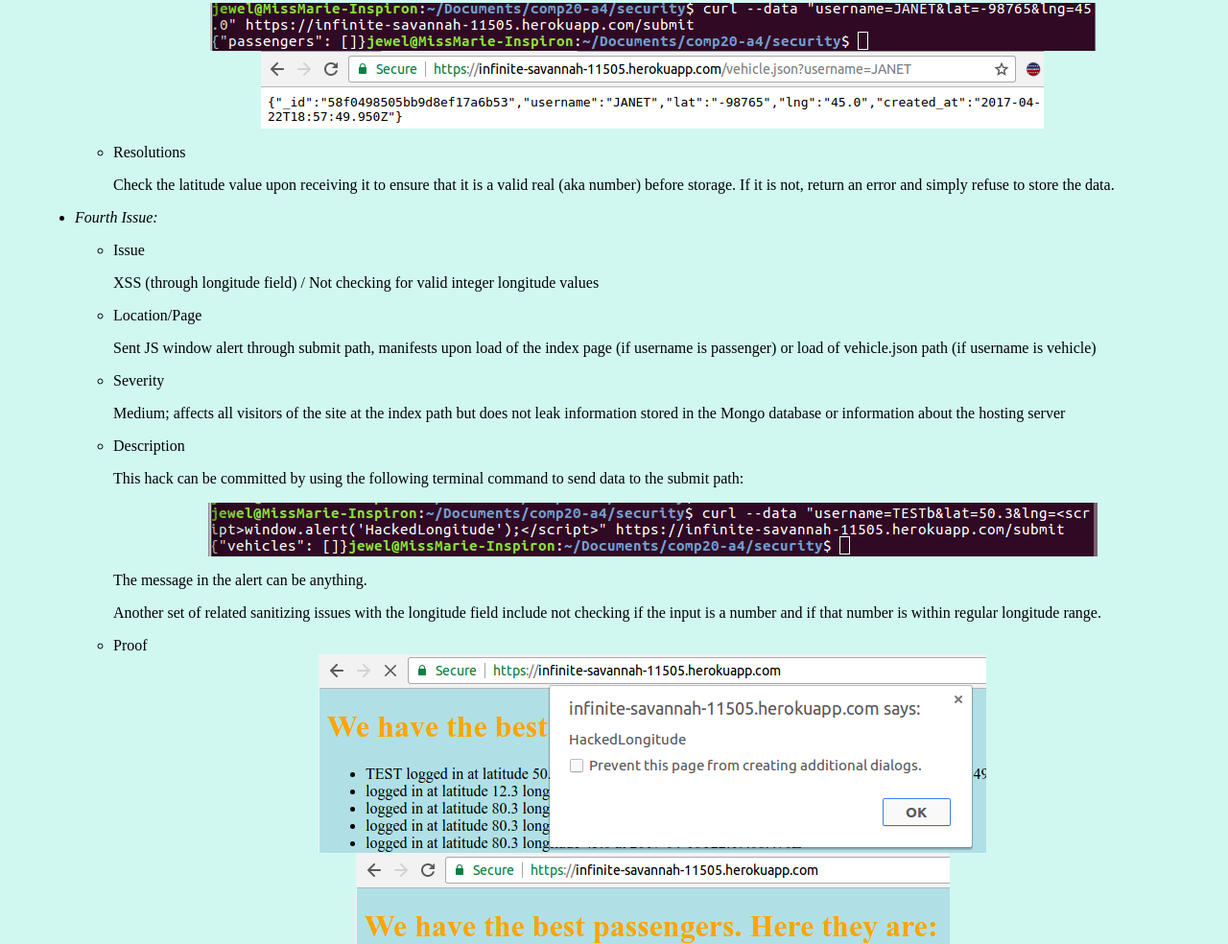
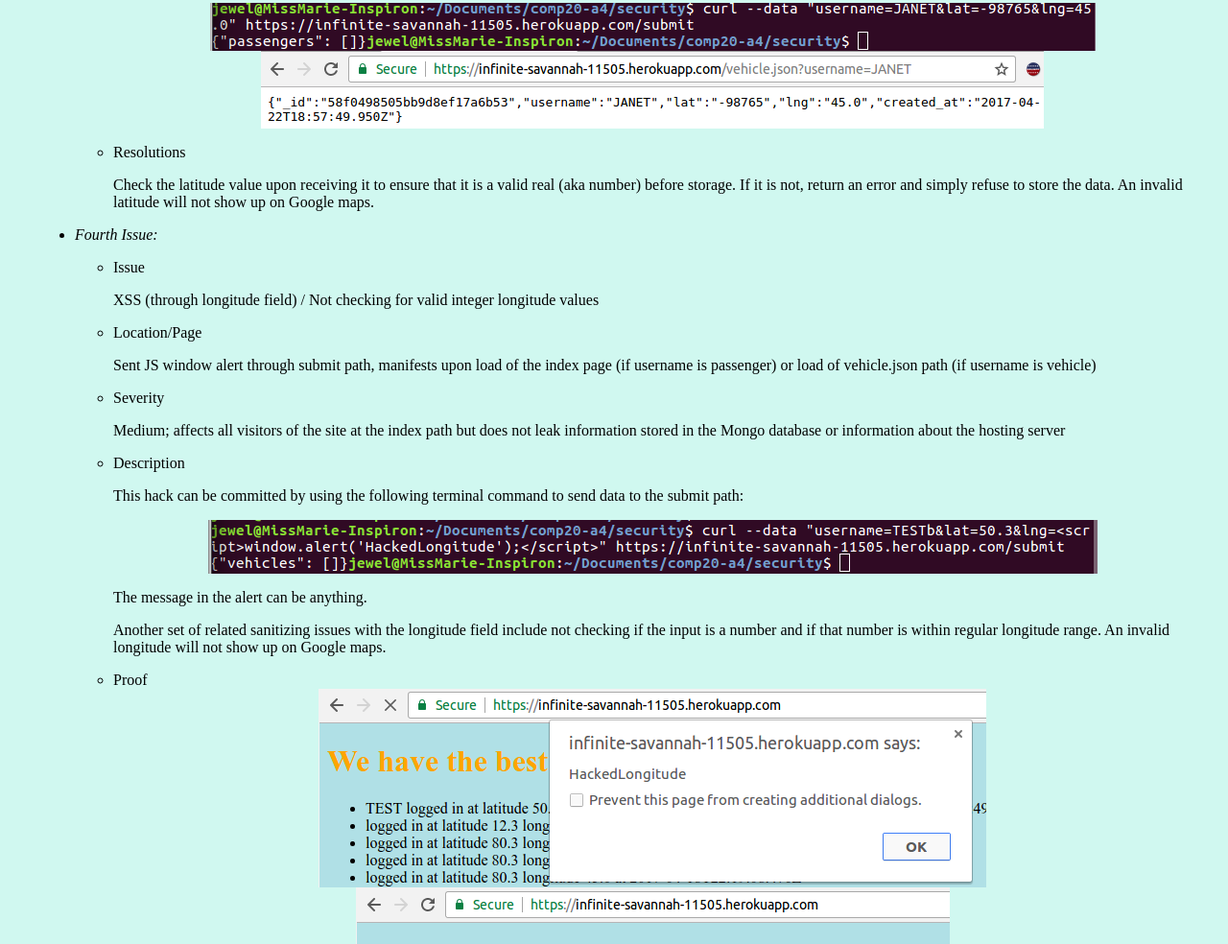
Before and after one commit to BookBytes/comp20-jfurgala, a plain HTML site: page security/index.html in a window 1280 px wide. Shown: the part 3193-4177 px from the top of the page at 96% size. Drawn offline with Linux system fonts and the light colour scheme.

Commit message:
modified readme

```diff
--- a/security/index.html
+++ b/security/index.html
@@ -115,7 +115,7 @@
 					<p></p>
 
 					<li>Resolutions</li>
-					<p>Check the latitude value upon receiving it to ensure that it is a valid real (aka number) before storage. If it is not, return an error and simply refuse to store the data.</p>
+					<p>Check the latitude value upon receiving it to ensure that it is a valid real (aka number) before storage. If it is not, return an error and simply refuse to store the data. An invalid latitude will not show up on Google maps.</p>
 				</ul>
 			</li>
 
@@ -136,7 +136,7 @@
 					<img src="img/LngAlertHackTerminal.png" alt="Terminal command to initiate longitude field alert window hack">
 					<p>The message in the alert can be anything.</p>
 
-					<p>Another set of related sanitizing issues with the longitude field include not checking if the input is a number and if that number is within regular longitude range.</p>
+					<p>Another set of related sanitizing issues with the longitude field include not checking if the input is a number and if that number is within regular longitude range. An invalid longitude will not show up on Google maps.</p>
 
 					<li>Proof</li>
 					<img src="img/LngAlertHack.png" alt="Longitude alert hack">
```
Also changed, not shown: 1 other file.
